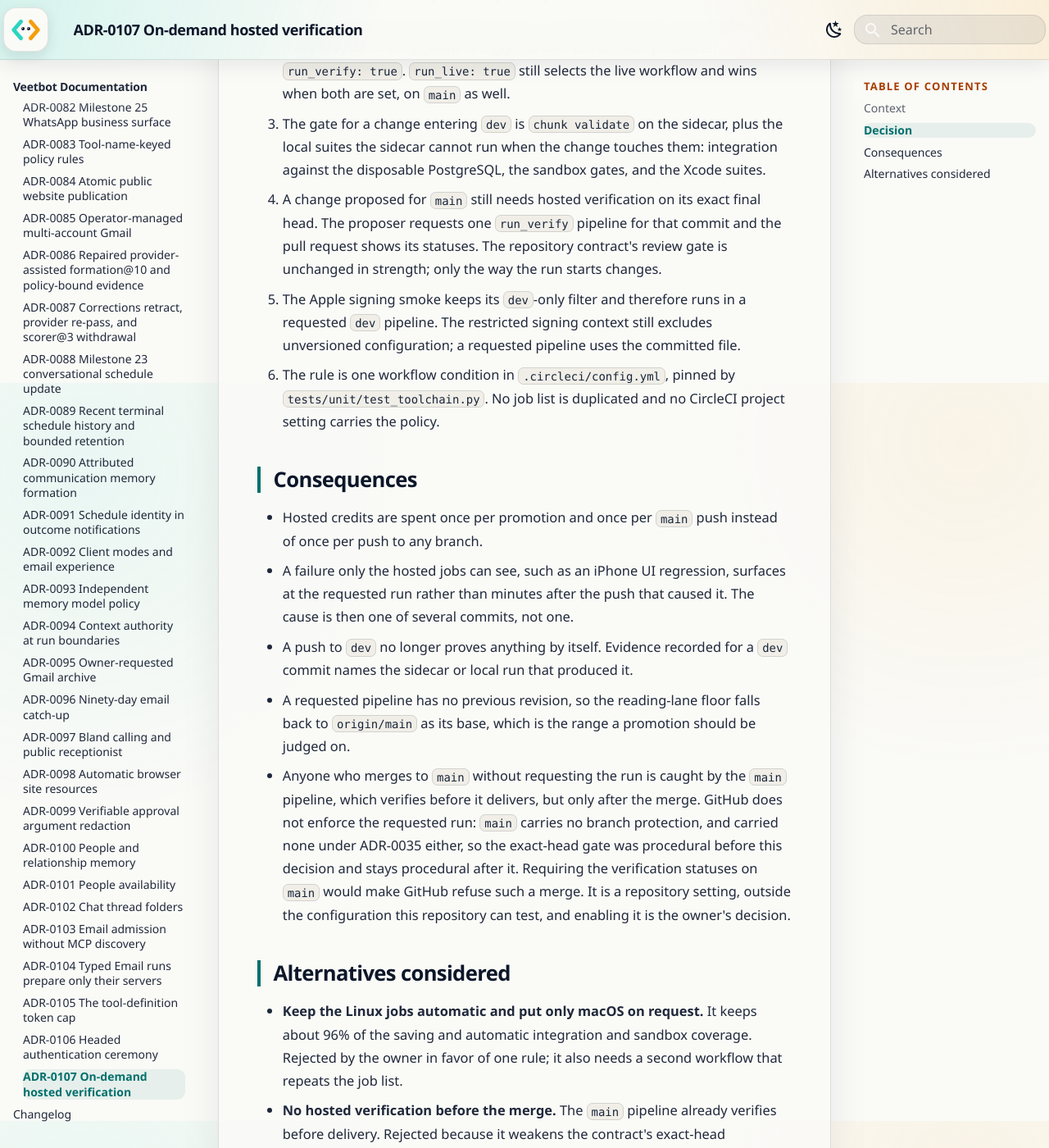
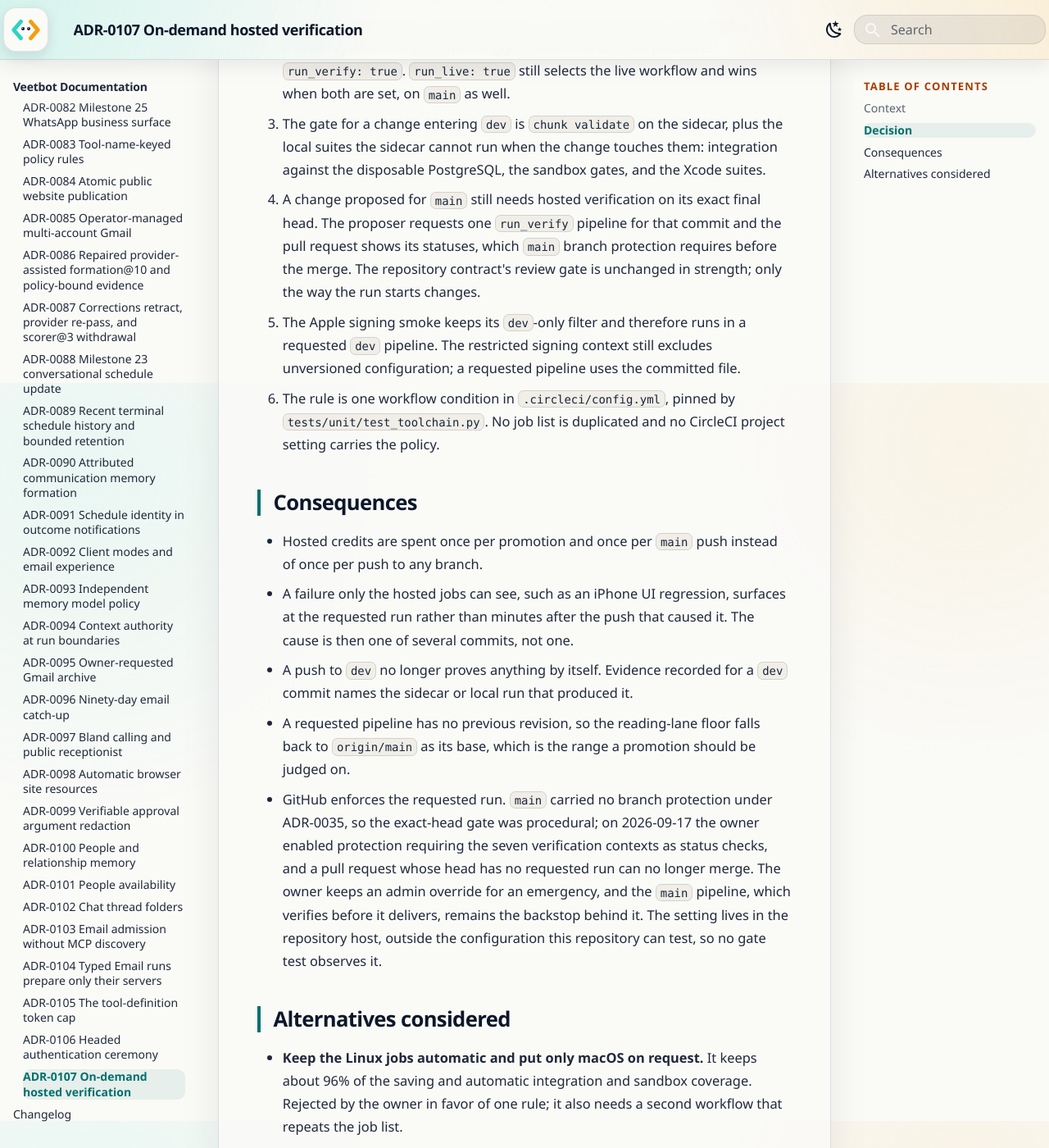
Before and after one commit to avitus/veetbot, an MkDocs documentation site: the page built from docs/adr/0107-on-demand-hosted-verification.md, in a window 1280 px wide and 1400 px high, scrolled down 1333 px. Shown: the whole window at 82% size. Built offline with MkDocs 1.6.1 and Material for MkDocs 9.7.7, drawn with Linux system fonts in a browser that asks for light colours.

Commit message:
docs: record that main branch protection enforces the requested run
The owner enabled protection on 2026-09-17 requiring the seven verification
contexts as status checks, so a pull request whose head has no requested
run_verify pipeline can no longer merge. ADR-0107 said the exact-head gate
stays procedural and that enabling protection was the owner's decision; both
are now stale. An admin override is retained for an emergency.

Reading-Lane: A
Co-Authored-By: Claude Opus 5 <noreply@anthropic.com>
Glen-Conversation: b6c507d5-b17e-4745-a0ad-9b302d36df0a

```diff
--- a/docs/adr/0107-on-demand-hosted-verification.md
+++ b/docs/adr/0107-on-demand-hosted-verification.md
@@ -44,8 +44,9 @@ satisfies the same criterion as a local run.
    Xcode suites.
 4. A change proposed for `main` still needs hosted verification on its exact
    final head. The proposer requests one `run_verify` pipeline for that commit
-   and the pull request shows its statuses. The repository contract's review
-   gate is unchanged in strength; only the way the run starts changes.
+   and the pull request shows its statuses, which `main` branch protection
+   requires before the merge. The repository contract's review gate is
+   unchanged in strength; only the way the run starts changes.
 5. The Apple signing smoke keeps its `dev`-only filter and therefore runs in a
    requested `dev` pipeline. The restricted signing context still excludes
    unversioned configuration; a requested pipeline uses the committed file.
@@ -65,14 +66,14 @@ satisfies the same criterion as a local run.
 - A requested pipeline has no previous revision, so the reading-lane floor
   falls back to `origin/main` as its base, which is the range a promotion
   should be judged on.
-- Anyone who merges to `main` without requesting the run is caught by the
-  `main` pipeline, which verifies before it delivers, but only after the merge.
-  GitHub does not enforce the requested run: `main` carries no branch
-  protection, and carried none under ADR-0035 either, so the exact-head gate
-  was procedural before this decision and stays procedural after it. Requiring
-  the verification statuses on `main` would make GitHub refuse such a merge. It
-  is a repository setting, outside the configuration this repository can test,
-  and enabling it is the owner's decision.
+- GitHub enforces the requested run. `main` carried no branch protection under
+  ADR-0035, so the exact-head gate was procedural; on 2026-09-17 the owner
+  enabled protection requiring the seven verification contexts as status
+  checks, and a pull request whose head has no requested run can no longer
+  merge. The owner keeps an admin override for an emergency, and the `main`
+  pipeline, which verifies before it delivers, remains the backstop behind it.
+  The setting lives in the repository host, outside the configuration this
+  repository can test, so no gate test observes it.
 
 ## Alternatives considered
 
--- a/docs/status/citation-ledger.yaml
+++ b/docs/status/citation-ledger.yaml
@@ -283,7 +283,7 @@ citations:
   - cite: "docs/plan/notifications-and-devices.md#docs/plan/multi-device-and-surfaces.md:441"
     excerpt: "## Open questions for review"
     digest: "b6a2adc3e0938fad"
-  - cite: "docs/plan/operational-hardening.md#docs/deployment.md:986-989"
+  - cite: "docs/plan/operational-hardening.md#docs/deployment.md:989-992"
     excerpt: "This is still a single-server failure domain with no require"
     digest: "f18e7d7e9ebaaad1"
   - cite: "docs/plan/operational-hardening.md#docs/plan/event-log-and-persistence.md:962-973"
```
Also changed, not shown: docs/deployment.md (+4 -1 lines), docs/plan/operational-hardening.md (+1 -1 lines).
